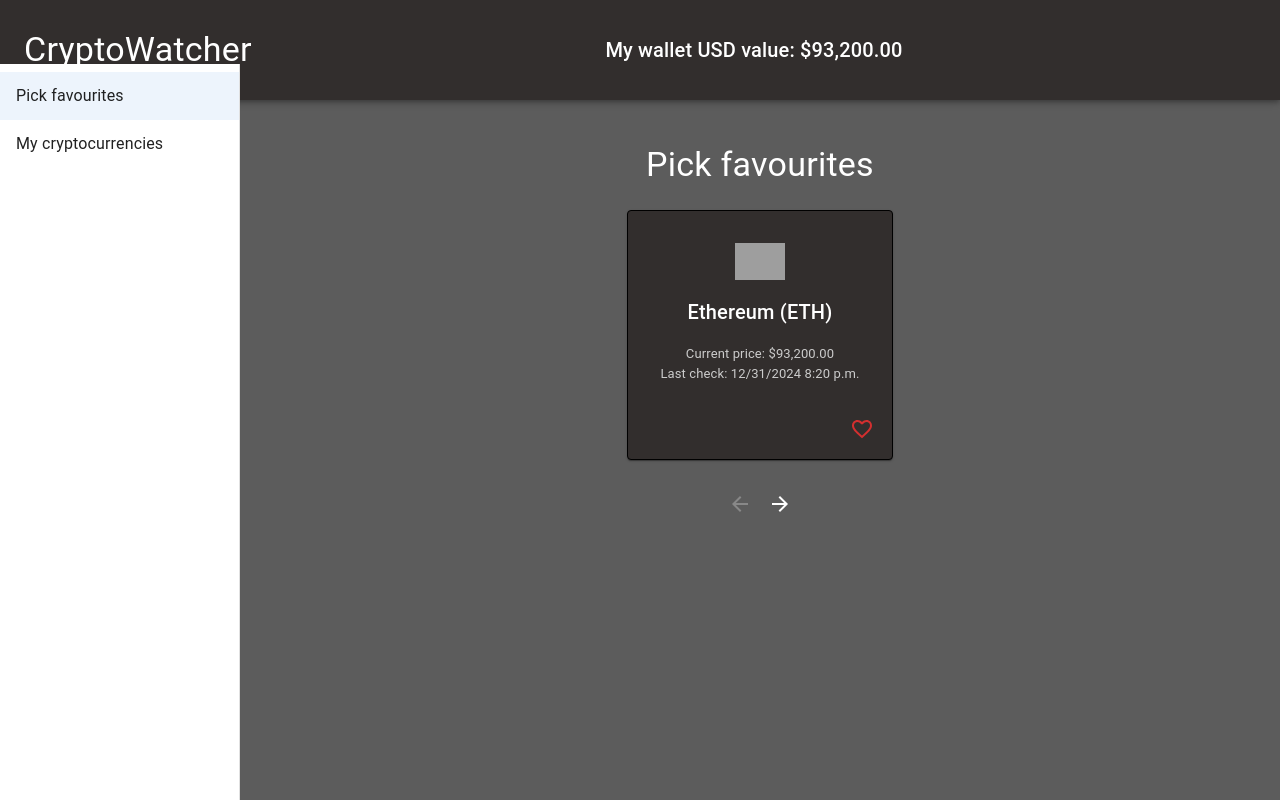
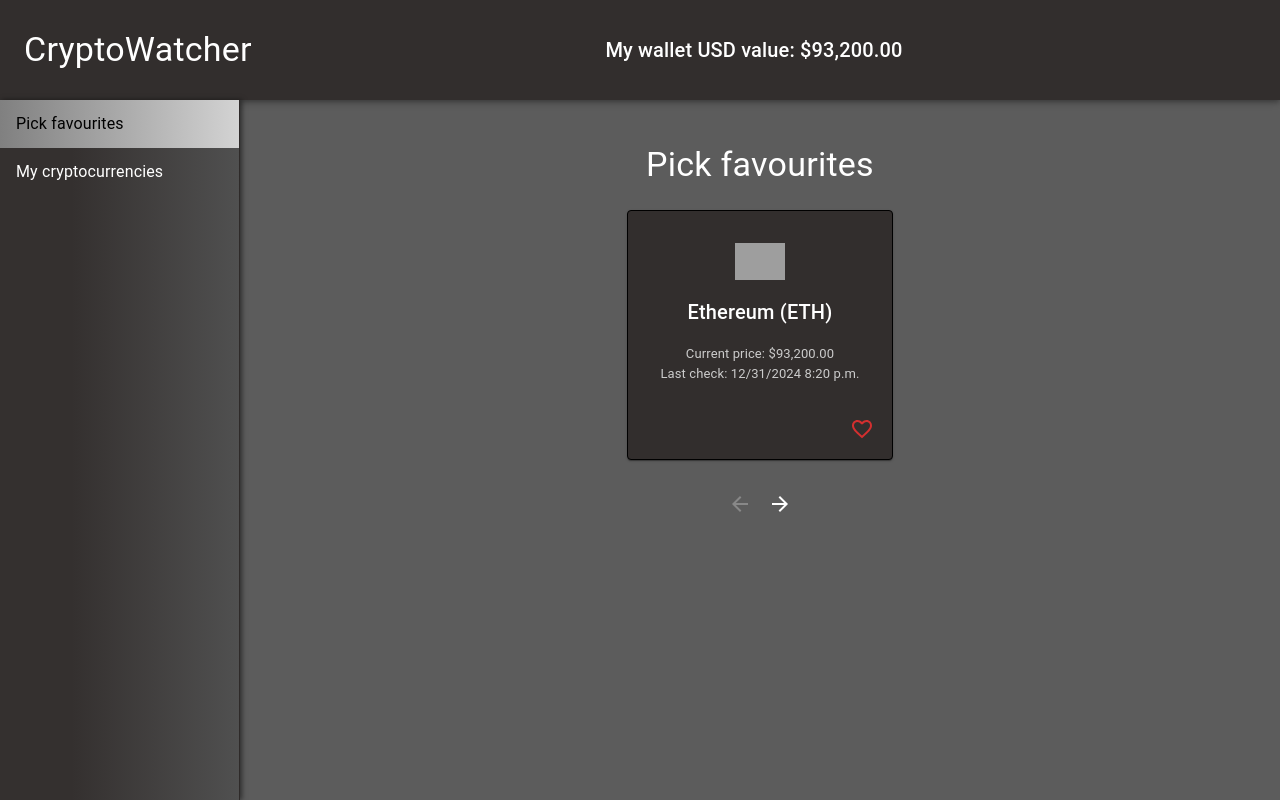
Before and after one commit to CryptoWatchy/frontend, a Next.js app: page / in a window 1280 px wide. Built offline with nearby package versions, Linux system fonts and the light colour scheme; grey boxes are pictures that could not be loaded.

Commit message:
sidebar styling implemented

```diff
--- a/components/side-bar.tsx
+++ b/components/side-bar.tsx
@@ -24,18 +24,40 @@ export default function SideBar({
         flexShrink: 0,
         '& .MuiDrawer-paper': {
           width: 240,
-          top: '64px',
-          height: 'calc(100vh - 64px)', // Full height minus NavBar
+          top: '100px',
+          height: 'calc(100vh - 100px)', // Full height minus NavBar
+          background: 'linear-gradient(to right, #34302f 30%, #505050 100%)',
+          boxShadow: '2px 0 5px rgba(0, 0, 0, 0.5)',
         },
       }}
     >
-      <List>
+      <List
+        sx={{
+          color: '#000',
+          background: 'linear-gradient(to right, #34302f 30%, #505050 100%)',
+          mt: -1,
+        }}
+      >
         <ListItem disablePadding>
           <ListItemButton
             selected={tab === 'pick-favourites'}
             onClick={() => setTab('pick-favourites')}
+            sx={{
+              '&.Mui-selected': {
+                background: 'linear-gradient(to right, #808080, #d3d3d3)', // Background when selected
+                color: '#000', // Text color when selected
+              },
+              '&:hover': {
+                backgroundColor: '#555', // Hover background color
+              },
+            }}
           >
-            <ListItemText primary="Pick favourites" />
+            <ListItemText
+              primary="Pick favourites"
+              sx={{
+                color: tab === 'pick-favourites' ? '#000' : '#fff', // Change text color when active
+              }}
+            />
           </ListItemButton>
         </ListItem>
 
@@ -43,8 +65,22 @@ export default function SideBar({
           <ListItemButton
             selected={tab === 'my-cryptocurrencies'}
             onClick={() => setTab('my-cryptocurrencies')}
+            sx={{
+              '&.Mui-selected': {
+                background: 'linear-gradient(to right, #808080, #d3d3d3)', // Background when selected
+                color: '#000', // Text color when selected
+              },
+              '&:hover': {
+                backgroundColor: '#555', // Hover background color
+              },
+            }}
           >
-            <ListItemText primary="My cryptocurrencies" />
+            <ListItemText
+              primary="My cryptocurrencies"
+              sx={{
+                color: tab === 'my-cryptocurrencies' ? '#000' : '#fff', // Change text color when active
+              }}
+            />
           </ListItemButton>
         </ListItem>
       </List>
```
